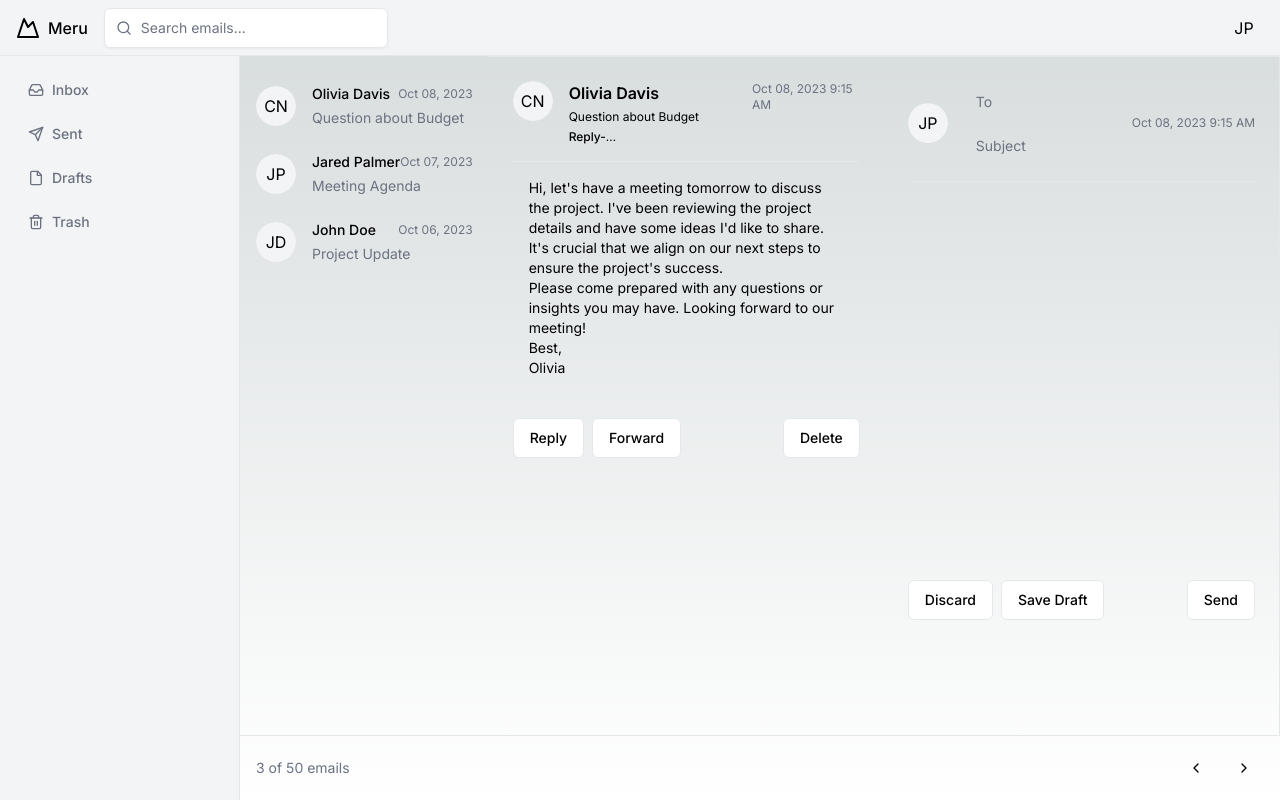
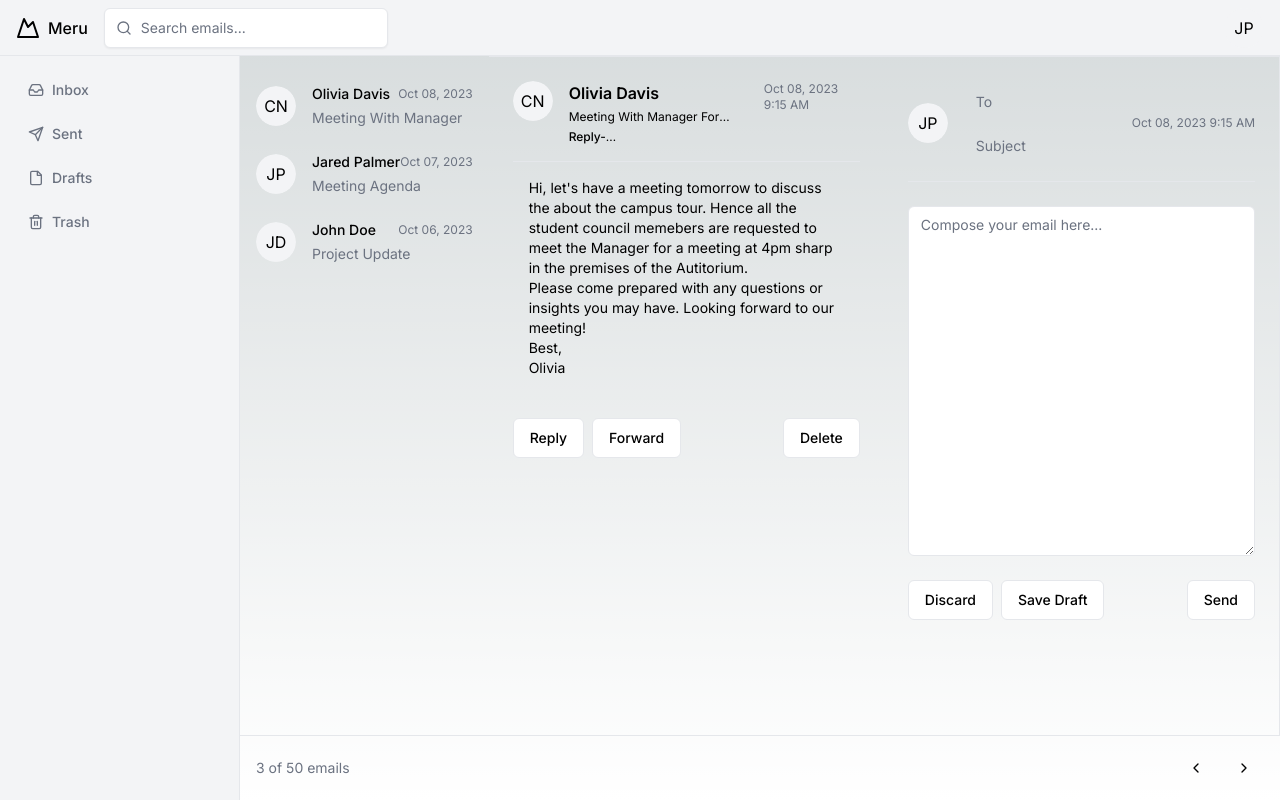
Before and after one commit to vishakh-abhayan/meru-email, a Next.js app: page / in a window 1280 px wide. Built offline with nearby package versions, Linux system fonts and the light colour scheme.

Commit message:
somewhat working

```diff
--- a/components/dashboard.jsx
+++ b/components/dashboard.jsx
@@ -79,7 +79,7 @@ export function Dashboard() {
                       </span>
                     </div>
                     <div className="mt-1 text-sm text-gray-500 dark:text-gray-400">
-                      Question about Budget
+                      Meeting With Manager
                     </div>
                   </div>
                 </div>
@@ -127,7 +127,7 @@ export function Dashboard() {
                   <div className="grid gap-1">
                     <div className="font-semibold">Olivia Davis</div>
                     <div className="line-clamp-1 text-xs">
-                      Question about Budget
+                      Meeting With Manager For Campus Tour
                     </div>
                     <div className="line-clamp-1 text-xs">
                       <span className="font-medium">Reply-To:</span>
@@ -140,10 +140,10 @@ export function Dashboard() {
                 </div>
                 <div className="flex-1 whitespace-pre-wrap p-4 text-sm prose prose-sm prose-p:leading-normal">
                   <p>
-                    Hi, let's have a meeting tomorrow to discuss the project.
-                    I've been reviewing the project details and have some ideas
-                    I'd like to share. It's crucial that we align on our next
-                    steps to ensure the project's success.
+                    Hi, let's have a meeting tomorrow to discuss the about the
+                    campus tour. Hence all the student council memebers are
+                    requested to meet the Manager for a meeting at 4pm sharp in
+                    the premises of the Autitorium.
                   </p>
                   <p>
                     Please come prepared with any questions or insights you may
--- a/components/ui/textarea.jsx
+++ b/components/ui/textarea.jsx
@@ -60,11 +60,8 @@ const Textarea = React.forwardRef(({ className, ...props }, ref) => {
         ref={editorRef}
         value={textarea}
         onChange={handleTextareaChange}
-        className={cn(
-          "flex min-h-[350px] w-full rounded-md border border-gray-200 bg-white px-3 py-2 text-sm ring-offset-white placeholder:text-gray-500 focus-visible:outline-none focus-visible:ring-2 focus-visible:ring-gray-950 focus-visible:ring-offset-2 disabled:cursor-not-allowed disabled:opacity-50 dark:border-gray-800 dark:bg-gray-950 dark:ring-offset-gray-950 dark:placeholder:text-gray-400 dark:focus-visible:ring-gray-300",
-          className
-        )}
-        // {...props}
+        className="flex h-[350px] w-full rounded-md border border-gray-200 bg-white px-3 py-2 text-sm ring-offset-white placeholder:text-gray-500 focus-visible:outline-none focus-visible:ring-2 focus-visible:ring-gray-950 focus-visible:ring-offset-2 disabled:cursor-not-allowed disabled:opacity-50 dark:border-gray-800 dark:bg-gray-950 dark:ring-offset-gray-950 dark:placeholder:text-gray-400 dark:focus-visible:ring-gray-300"
+        {...props}
       />
     </div>
   );
```
